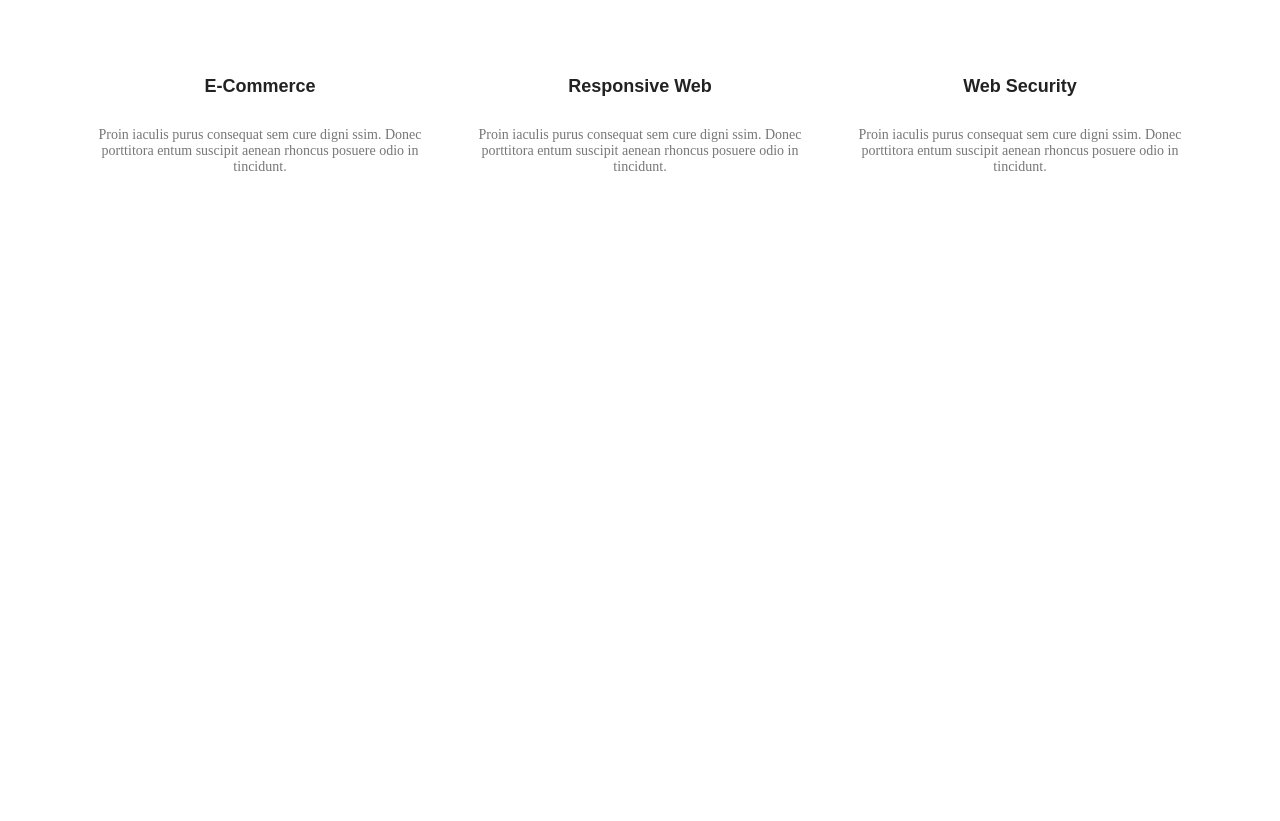
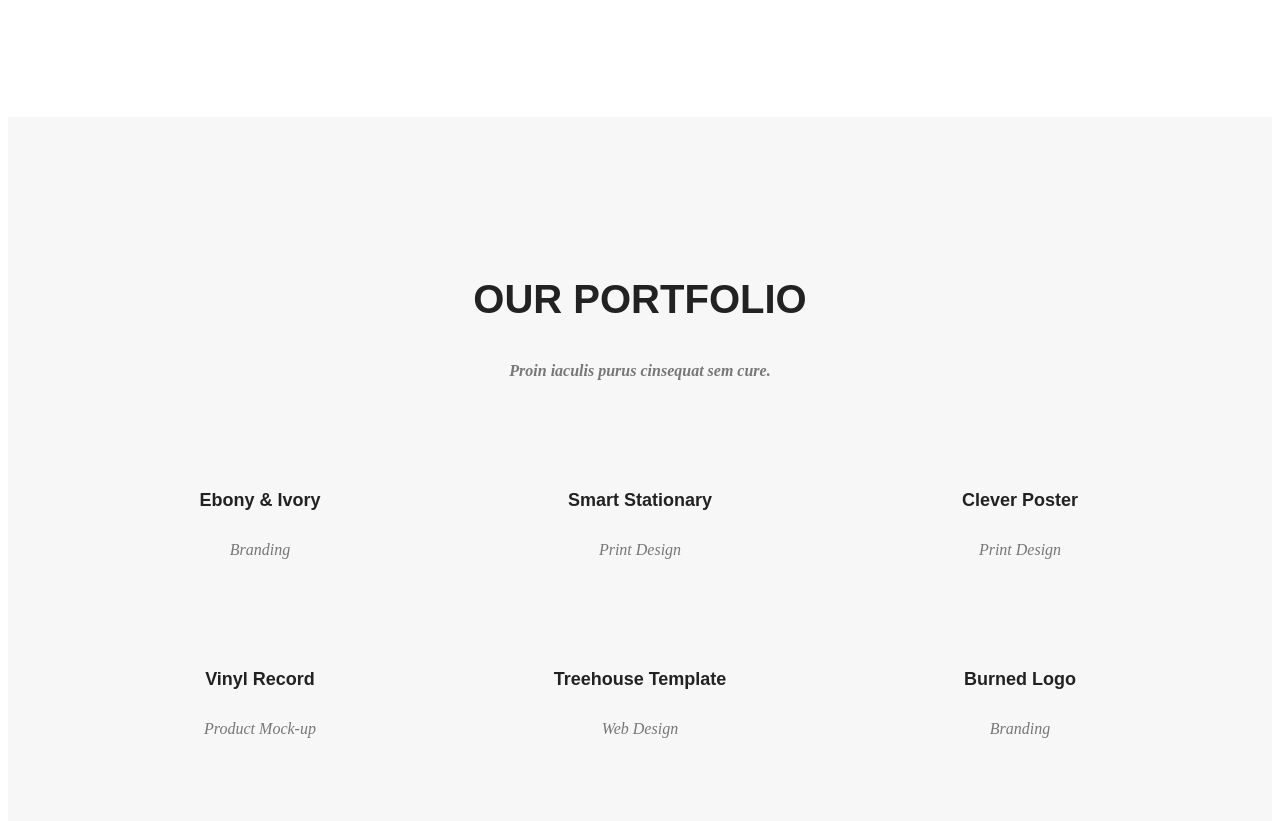
Before and after one commit to Krzemir/zadanie-golden, a website: page index.html in a window 1280 px wide. Shown: the part 1315-2136 px from the top of the page. Before the commit the page ends 1624 px from the top, so only its background shows below. Drawn offline with Linux system fonts and the light colour scheme; files whose address does not match are found by name; a web font is replaced by a local one.

Commit message:
add portfolio section

```diff
--- a/index.html
+++ b/index.html
@@ -57,5 +57,45 @@
                 </div>
             </div>
         </section>
+        <section class="portfolio">
+            <div class="container">
+                <h3 class="section-title">Our portfolio</h3>
+                <h4 class="subtitle">Proin iaculis purus cinsequat sem cure.</h4>
+                <div class="row">
+                <div class="col-4">
+
+                    <h5 class="box-title">Ebony & Ivory</h5>
+                    <p class="subtitle">Branding</p>
+                </div>
+                <div class="col-4">
+
+                    <h5 class="box-title">Smart Stationary</h5>
+                    <p class="subtitle">Print Design</p>
+                </div>
+                <div class="col-4">
+
+                    <h5 class="box-title">Clever Poster</h5>
+                    <p class="subtitle">Print Design</p>
+                </div>
+                </div>
+                <div class="row">
+                    <div class="col-4">
+
+                        <h5 class="box-title">Vinyl Record</h5>
+                        <p class="subtitle">Product Mock-up</p>
+                    </div>
+                    <div class="col-4">
+
+                        <h5 class="box-title">Treehouse Template</h5>
+                        <p class="subtitle">Web Design</p>
+                    </div>
+                    <div class="col-4">
+
+                        <h5 class="box-title">Burned Logo</h5>
+                        <p class="subtitle">Branding</p>
+                    </div>
+                    </div>
+            </div>
+        </section>
     </body>
 </html>
--- a/sass/style.scss
+++ b/sass/style.scss
@@ -14,10 +14,7 @@ $color-bg-grey: #f7f7f7;
 
 /*Global*/
 
-.container {
-    margin-bottom: 120px;
-    margin-top: 120px;
-}
+
 .section-title {
     text-align: center;
     font-family: $font-one;
@@ -135,5 +132,19 @@ p {
     margin-right:auto;
     border: solid;
     }
+    .container {
+        padding-bottom: 120px;
+        padding-top: 120px;
+    }
 
 }
+
+/*Portfolio*/
+
+.portfolio {
+    background-color:$color-bg-grey;
+    .container {
+        padding-bottom: 120px;
+        padding-top: 120px;
+    }
+}
```
Also changed, not shown: css/style.css, 1 other file.
